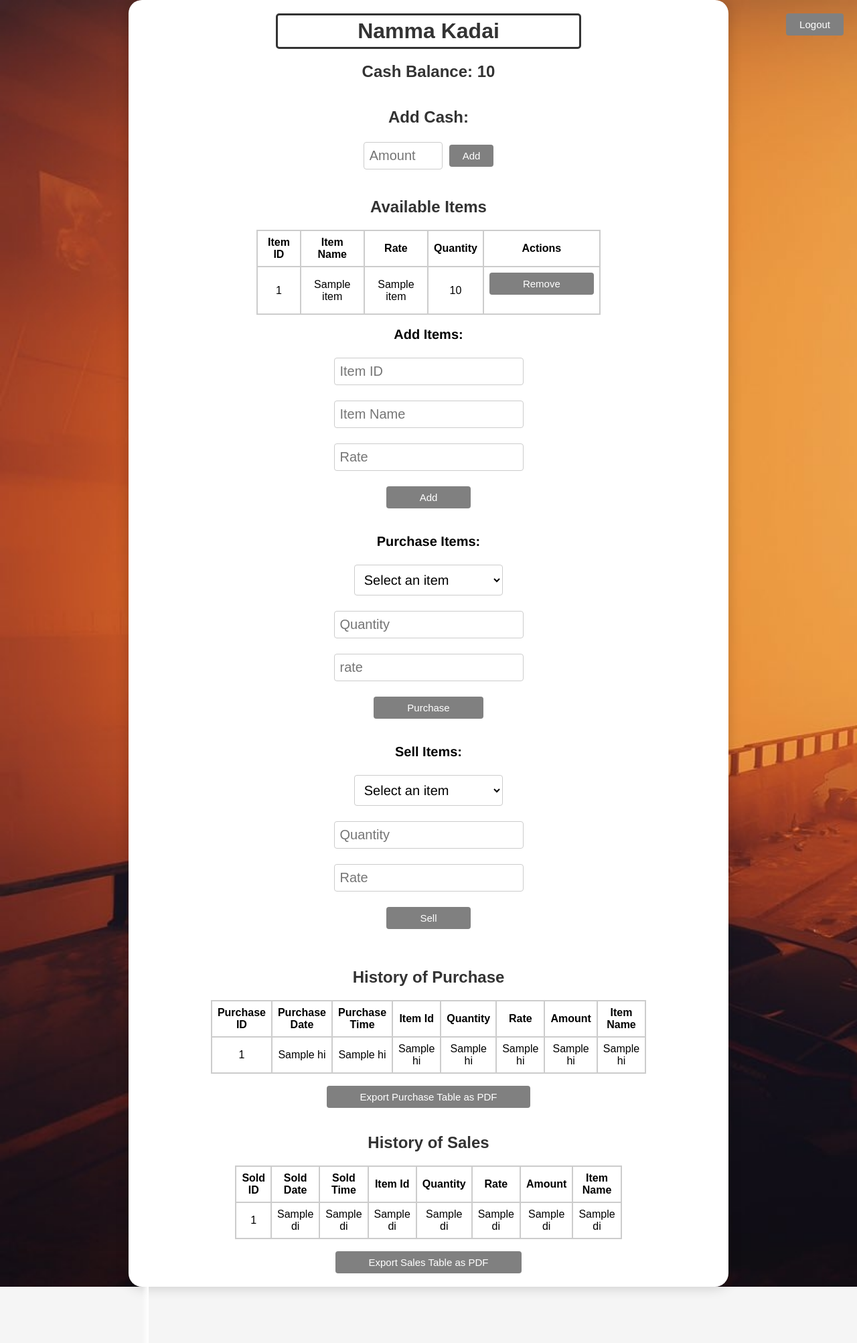
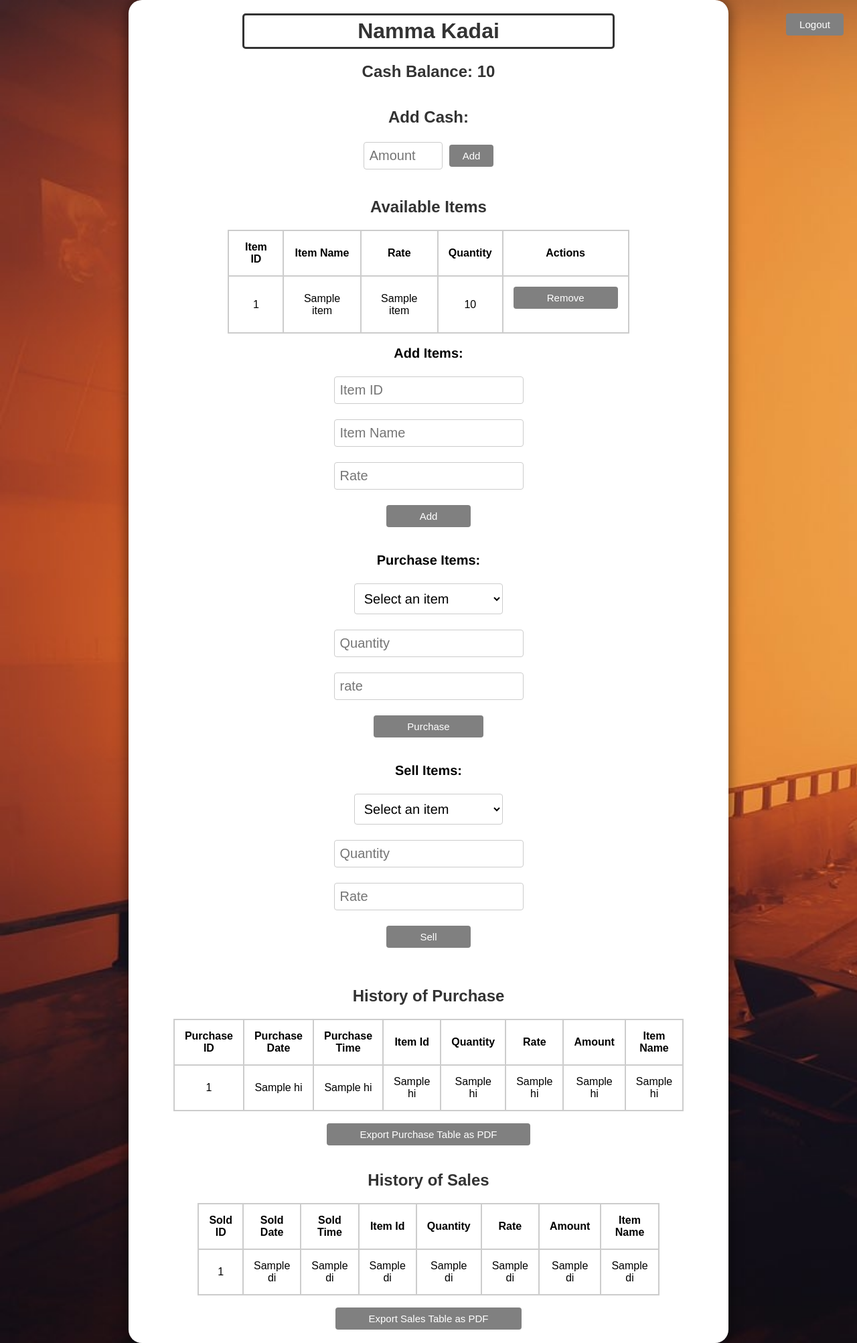
Before and after one commit to seetharaman52/PettyShop, a Flask app: template app/templates/main.html in a window 1280 px wide. Shown: the whole page at 67% size. Run offline with Flask 3, Linux system fonts and the light colour scheme; the template is opened without the code that fills it: most values are stand-ins (such as "Sample title", 1, 10 or a date in 2020); some libraries are stand-ins or nearby versions.

Commit message:
Look and Feel : Updated

```diff
--- a/app/static/main.css
+++ b/app/static/main.css
@@ -21,18 +21,9 @@ body {
     width: 70%; /* Make sure the container takes full width */
     max-width: 1200px; /* Adjust as needed */
     box-sizing: border-box; /* Include padding in width calculation */
-    box-shadow: 0px 0px 20px rgba(0, 0, 0, 0.2); /* Shadow effect */
+    box-shadow: 0px 0px 20px rgba(0, 0, 0, 0.6); /* Shadow effect */
     overflow: auto;
     max-height: calc(100vh - 0px);
-}
-
-.container::before {
-    content: ""; /* Create a pseudo-element */
-    position: absolute;
-    top: 0;
-    bottom: 0;
-    width: 10px; /* Adjust the width to control the hidden scrollbar */
-    background: linear-gradient(to right, transparent, #fff); /* Create a gradient to mimic scrollbar */
 }
 
 h1, h2 {
@@ -42,7 +33,7 @@ h1, h2 {
 }
 
 table {
-    width: 60%;
+    width: 70%;
     border-collapse: collapse;
     margin-bottom: 20px;
     margin: 0 auto;
@@ -53,7 +44,7 @@ table, th, td {
 }
 
 th, td {
-    padding: 8px;
+    padding: 15px;
     text-align: center;
 }
 
@@ -97,8 +88,8 @@ label{
     border: #333;
     border-style: solid;
     border-radius: 5px;
-    margin-left: 200px;
-    margin-right: 200px;
+    margin-left: 150px;
+    margin-right: 150px;
     padding: 5px 10px;
     text-align: center;
 }
```
